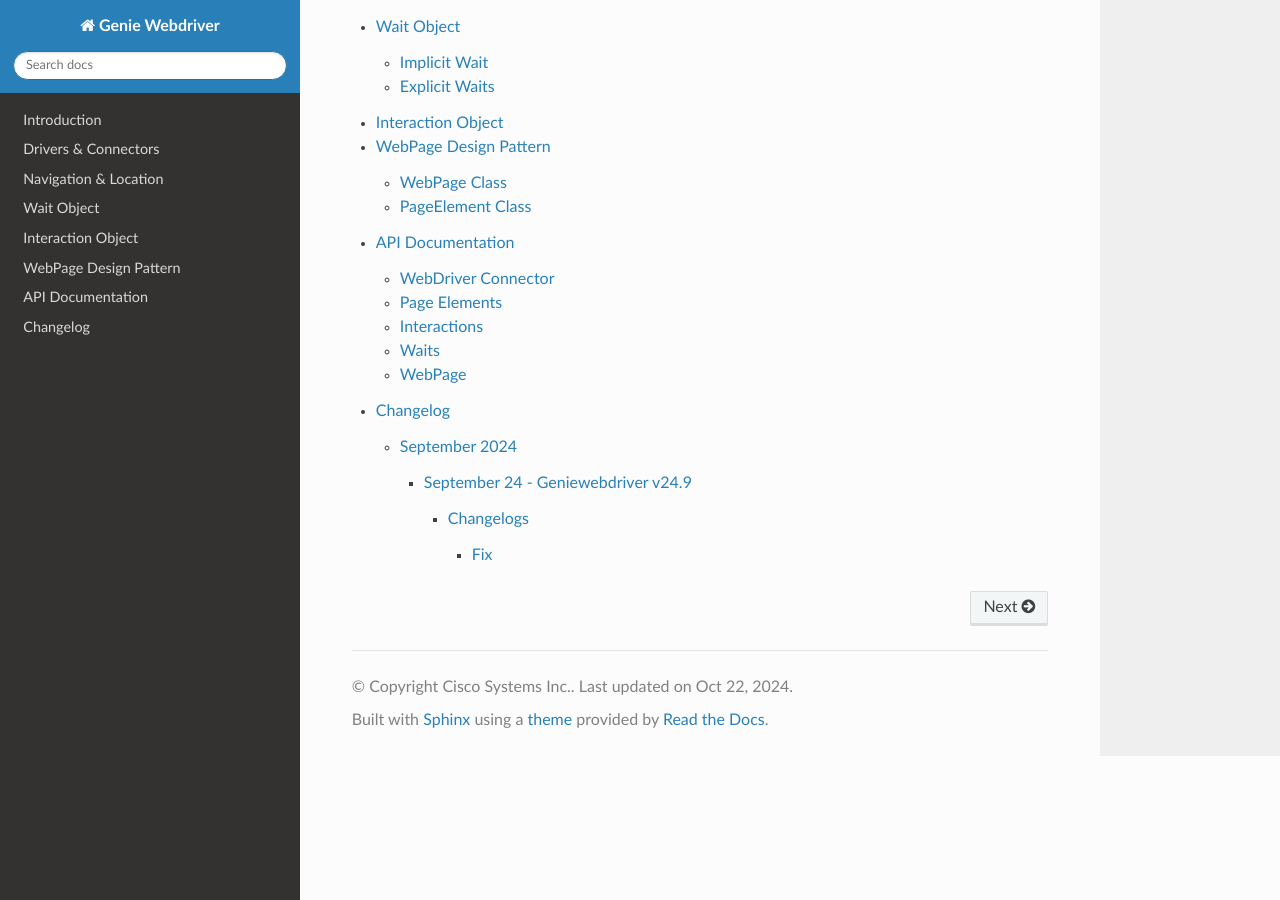
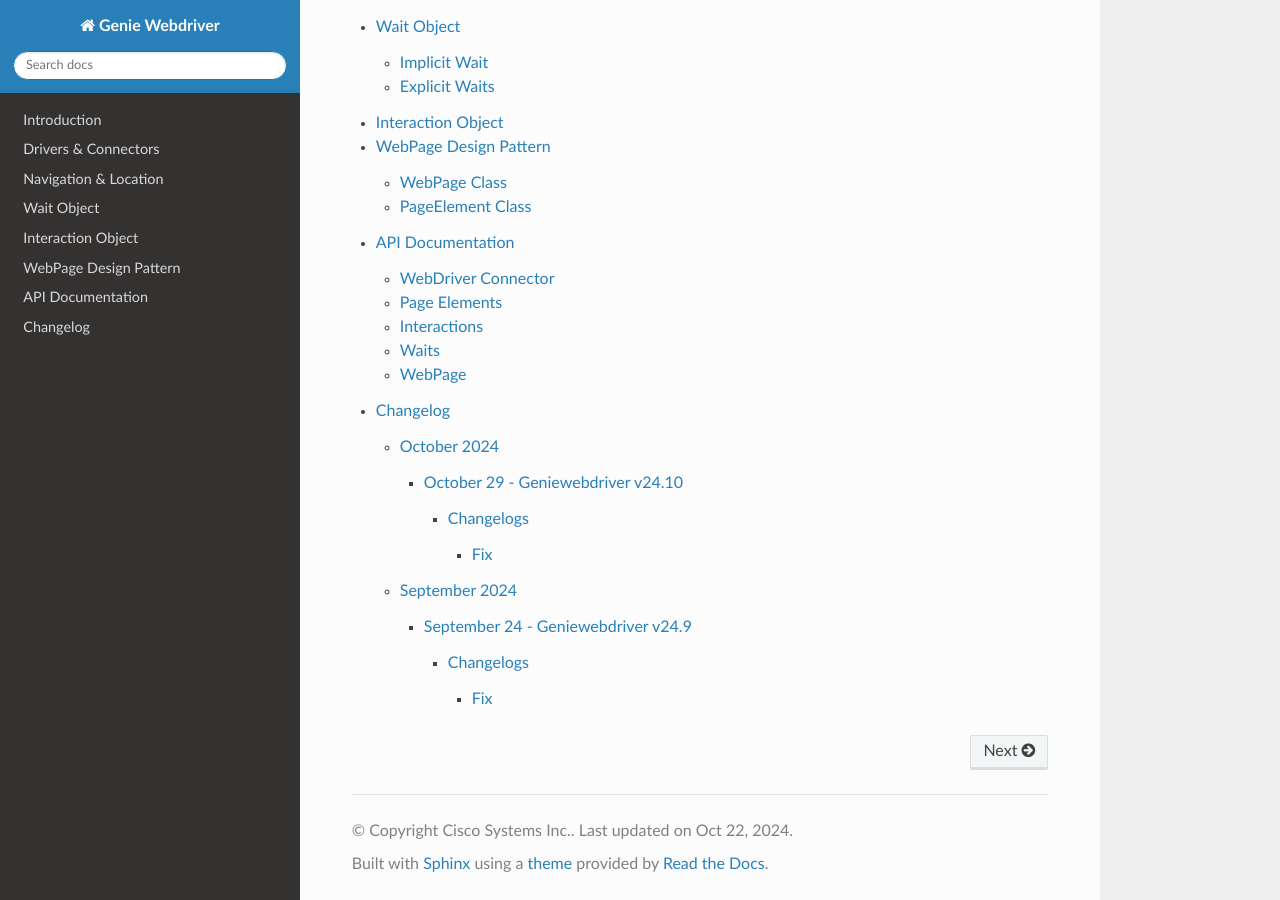
Before and after one commit to CiscoTestAutomation/geniewebdriver, a Sphinx documentation site: the page built from docs/index.rst, in a window 1280 px wide and 900 px high, scrolled down 673 px. Built offline with Sphinx 7.4.7 and the Read the Docs theme 3.1.0, drawn with Linux system fonts in a browser that asks for light colours; pages that are not in the unit, such as notebooks, are missing from menus.

Commit message:
Releasing v24.10

```diff
--- /dev/null
+++ b/docs/changelog/2024/october.rst
@@ -0,0 +1,24 @@
+October 2024
+==========
+
+October 29 - Geniewebdriver v24.10
+------------------------
+
+
+
+.. csv-table:: New Module Versions
+    :header: "Modules", "Version"
+
+    ``genie.webdriver``, v24.10
+
+
+
+
+Changelogs
+^^^^^^^^^^
+--------------------------------------------------------------------------------
+                                      Fix
+--------------------------------------------------------------------------------
+
+* setup.py
+    * Replaced find_packages with find_namespace_packages to fix NoModuleFound error
--- a/docs/changelog/index.rst
+++ b/docs/changelog/index.rst
@@ -4,6 +4,7 @@
 .. toctree::
    :maxdepth: 1
 
+   2024/october
    2024/September
    2024/august
    2024/july
--- a/docs/changelog/undistributed/changelog_modify_setup_file_20240925203738.rst
+++ /dev/null
@@ -1,5 +0,0 @@
---------------------------------------------------------------------------------
-                            Fix
---------------------------------------------------------------------------------
-* setup.py
-    * Replaced find_packages with find_namespace_packages to fix NoModuleFound error
```
